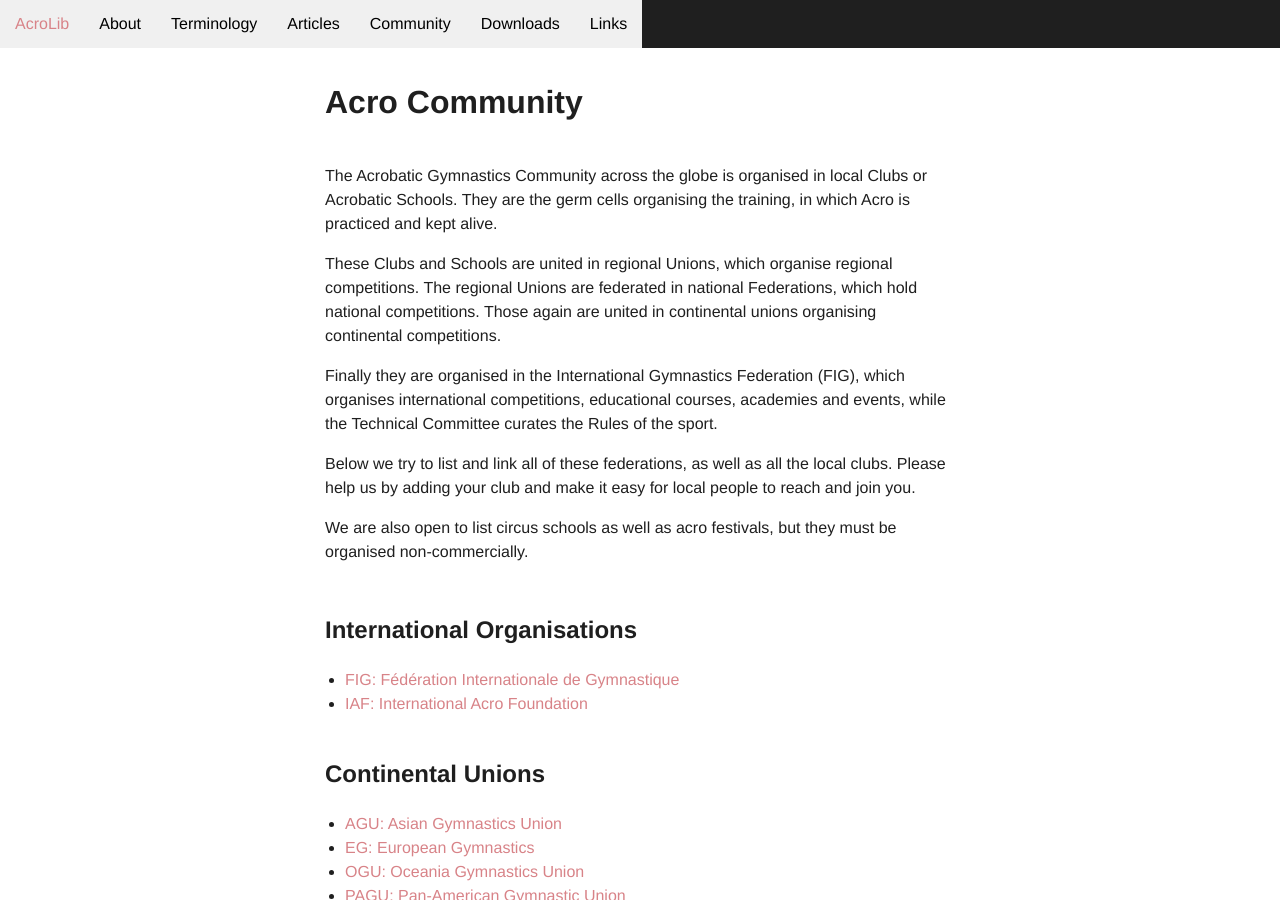
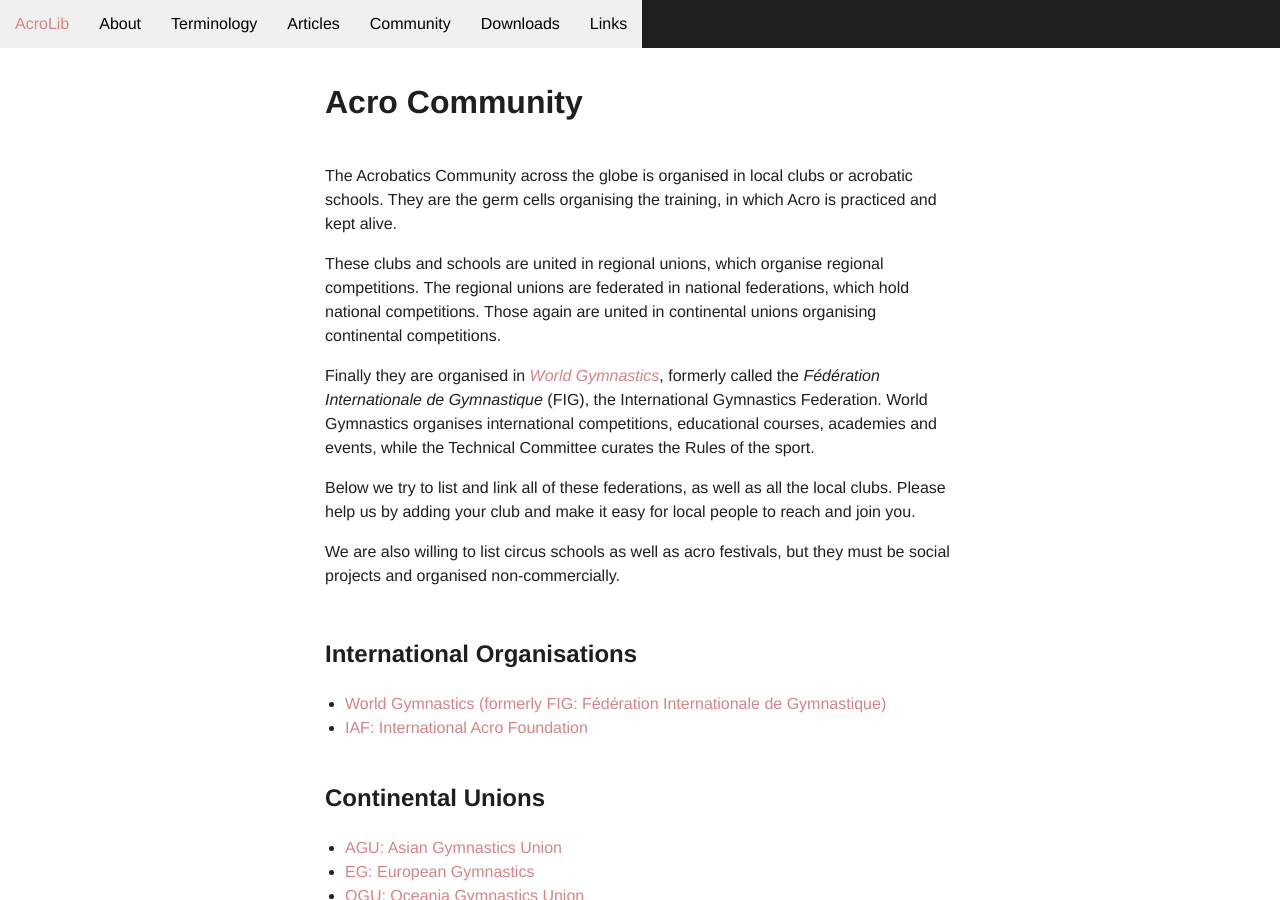
Before and after one commit to floshin/acrolib, a Jekyll site: the page built from community.md, in a window 1280 px wide and 900 px high. Built offline with Jekyll 4.4.1, drawn with Linux system fonts in a browser that asks for light colours; our own code applies the rules of GitHub Pages for plain Markdown files.

Commit message:
Update community.md

```diff
--- a/community.md
+++ b/community.md
@@ -1,19 +1,19 @@
 # Acro Community
 
-The Acrobatic Gymnastics Community across the globe is organised in local Clubs or Acrobatic Schools. They are the germ cells organising the training, in which Acro is practiced and kept alive.
+The Acrobatics Community across the globe is organised in local clubs or acrobatic schools. They are the germ cells organising the training, in which Acro is practiced and kept alive.
 
-These Clubs and Schools are united in regional Unions, which organise regional competitions. The regional Unions are federated in national Federations, which hold national competitions. Those again are united in continental unions organising continental competitions.
+These clubs and schools are united in regional unions, which organise regional competitions. The regional unions are federated in national federations, which hold national competitions. Those again are united in continental unions organising continental competitions.
 
-Finally they are organised in the International Gymnastics Federation (FIG), which organises international competitions, educational courses, academies and events, while the Technical Committee curates the Rules of the sport.
+Finally they are organised in <a href="https://www.gymnastics.sport/">   *World Gymnastics*</a>, formerly called the *Fédération Internationale de Gymnastique* (FIG), the International Gymnastics Federation. World Gymnastics organises international competitions, educational courses, academies and events, while the Technical Committee curates the Rules of the sport.
 
 Below we try to list and link all of these federations, as well as all the local clubs. Please help us by adding your club and make it easy for local people to reach and join you.
 
-We are also open to list circus schools as well as acro festivals, but they must be organised non-commercially.
+We are also willing to list circus schools as well as acro festivals, but they must be social projects and organised non-commercially.
 
 
 ## International Organisations
 
-* [FIG: Fédération Internationale de Gymnastique](https://www.gymnastics.sport/)
+* [World Gymnastics (formerly FIG: Fédération Internationale de Gymnastique)](https://www.gymnastics.sport/)
 * [IAF: International Acro Foundation](https://www.acrofoundation.com/)
 
 
```
Also changed, not shown: other parts of community.md (+1 -1 lines).
